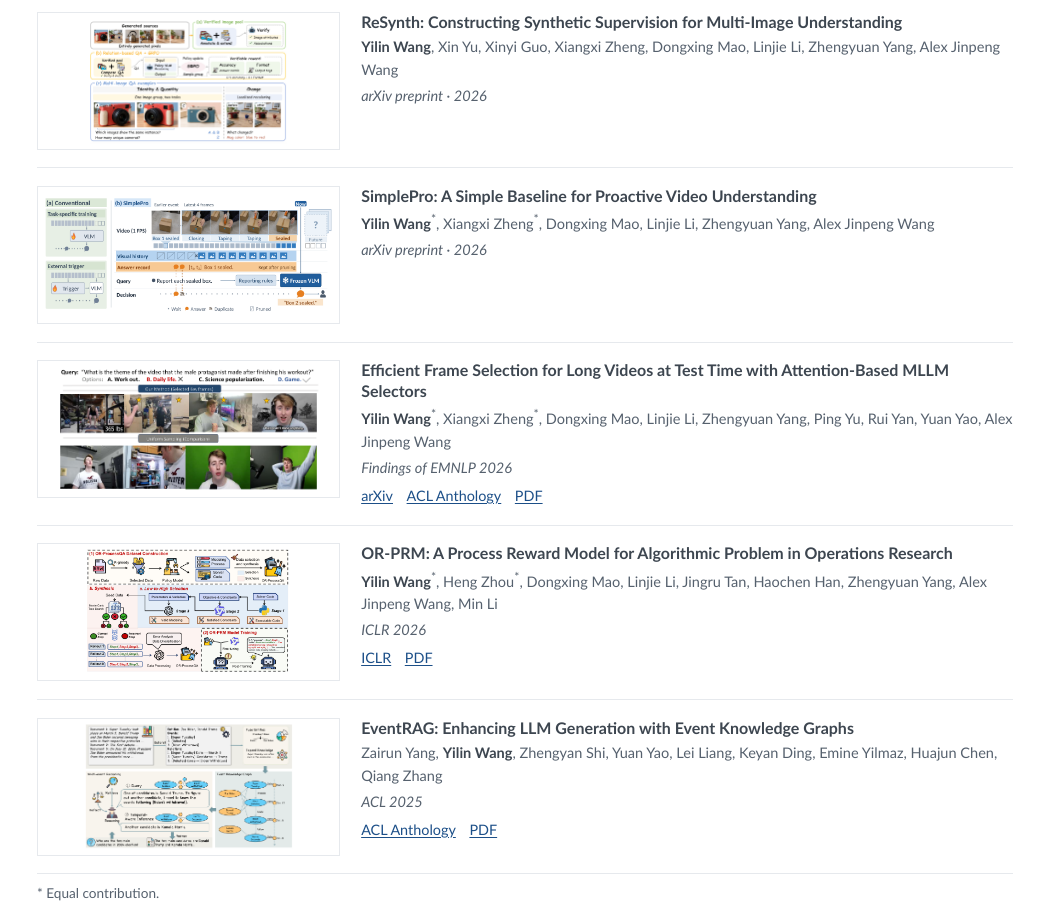
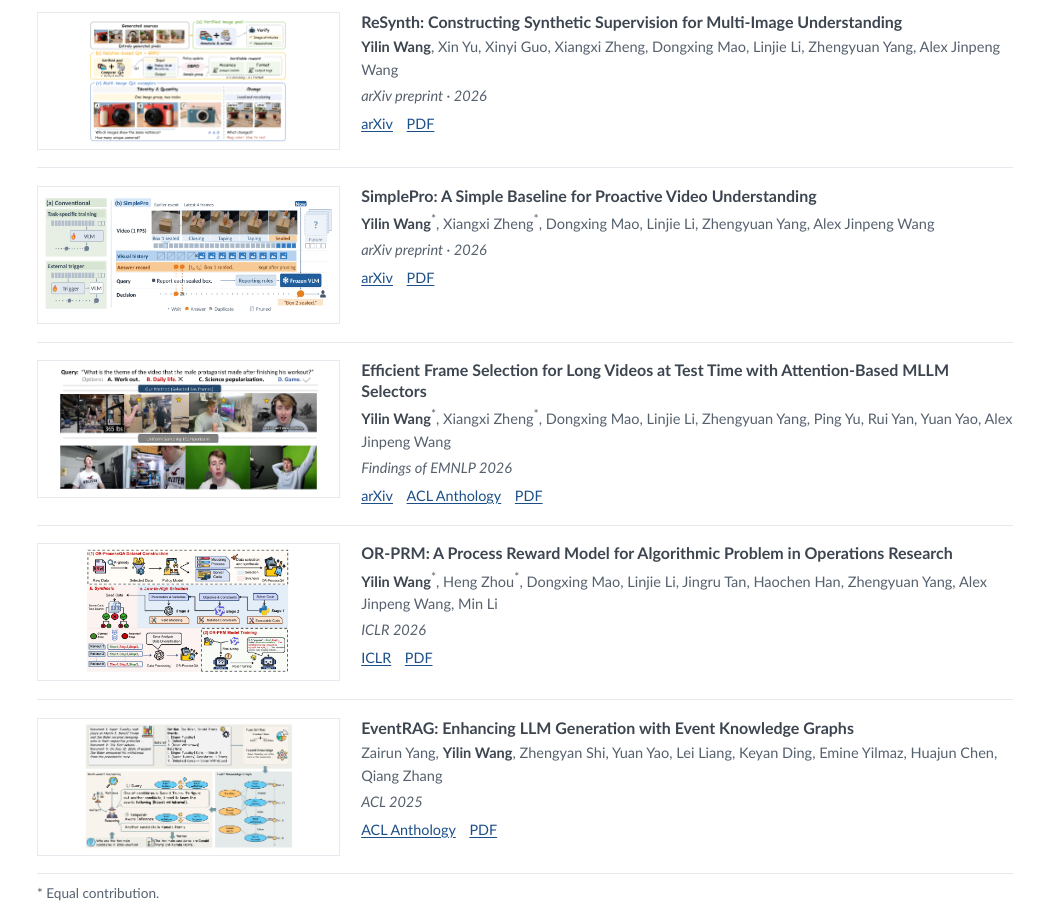
Before and after one commit to yilinwangll/yilinwangll.github.io, a plain HTML site: page index.html in a window 1280 px wide. Shown: the part 1011-1921 px from the top of the page, without its empty margins (243-1280 px from the left). Drawn offline with Linux system fonts and the light colour scheme.

Commit message:
Link ReSynth and SimplePro arXiv papers

```diff
--- a/index.html
+++ b/index.html
@@ -138,6 +138,10 @@
             <h3 id="resynth-title">ReSynth: Constructing Synthetic Supervision for Multi-Image Understanding</h3>
             <p class="authors"><strong>Yilin Wang</strong>, Xin Yu, Xinyi Guo, Xiangxi Zheng, Dongxing Mao, Linjie Li, Zhengyuan Yang, Alex Jinpeng Wang</p>
             <p class="paper-meta">arXiv preprint · 2026</p>
+            <div class="paper-links">
+              <a href="https://arxiv.org/abs/2611.23996">arXiv</a>
+              <a href="https://arxiv.org/pdf/2611.23996" aria-label="PDF for ReSynth">PDF</a>
+            </div>
           </div>
         </article>
 
@@ -149,6 +153,10 @@
             <h3 id="simplepro-title">SimplePro: A Simple Baseline for Proactive Video Understanding</h3>
             <p class="authors"><strong>Yilin Wang</strong><sup>*</sup>, Xiangxi Zheng<sup>*</sup>, Dongxing Mao, Linjie Li, Zhengyuan Yang, Alex Jinpeng Wang</p>
             <p class="paper-meta">arXiv preprint · 2026</p>
+            <div class="paper-links">
+              <a href="https://arxiv.org/abs/2611.23954">arXiv</a>
+              <a href="https://arxiv.org/pdf/2611.23954" aria-label="PDF for SimplePro">PDF</a>
+            </div>
           </div>
         </article>
 
```
